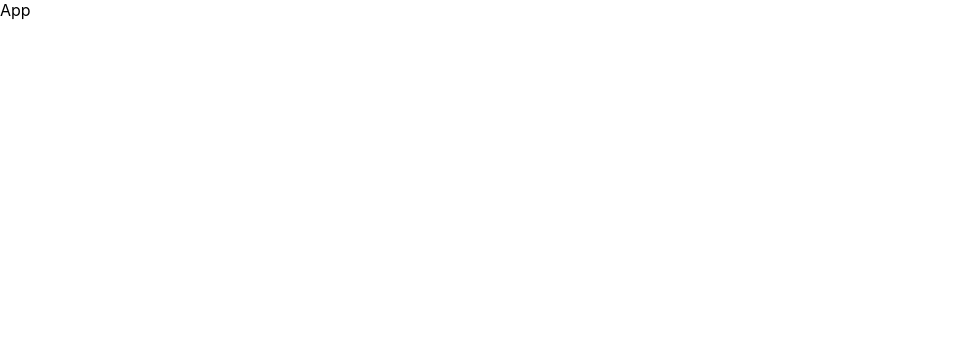
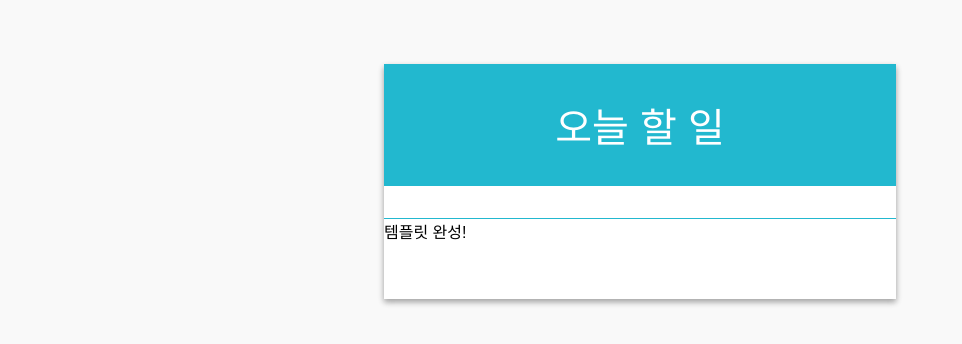
Before and after one commit to jxxtty/react-practice, a React (Create React App) app: page / in a window 1280 px wide. Shown: the top 344 px of the page, without its empty margins (0-962 px from the left). Built offline with nearby package versions, Linux system fonts and the light colour scheme.

Commit message:
TodoListTemplate

```diff
--- a/src/App.js
+++ b/src/App.js
@@ -1,11 +1,12 @@
 import React, { Component } from "react";
+import TodoListTemplate from "./components/TodoListTemplate";
 
 class App extends Component{
   render(){
     return (
-      <div>
-        App
-      </div>
+      <TodoListTemplate>
+        템플릿 완성!
+      </TodoListTemplate>
     );
   }
 }
--- /dev/null
+++ b/src/components/TodoListTemplate.css
@@ -0,0 +1,25 @@
+.todo-list-template {
+    background: white;
+    width: 512px;
+    box-shadow: 0 3px 6px rgba(0,0,0,0.16), 0 3px 6px rgba(0,0,0,0.23); /* 그림자 */
+    margin: 0 auto; /* 페이지 중앙 정렬 */
+    margin-top: 4rem;
+  }
+
+  .title {
+    padding: 2rem;
+    font-size: 2.5rem;
+    text-align: center;
+    font-weight: 100;
+    background: #22b8cf;;
+    color: white;
+  }
+
+  .form-wrapper {
+    padding: 1rem;
+    border-bottom: 1px solid #22b8cf;
+  }
+
+  .todos-wrapper {
+    min-height: 5rem;
+  }
--- /dev/null
+++ b/src/components/TodoListTemplate.js
@@ -0,0 +1,20 @@
+import React from "react";
+import './TodoListTemplate.css';
+
+const TodoListTemplate = ({form, children}) => {
+    return (
+        <main className="todo-list-template">
+            <div className="title">
+                오늘 할 일
+            </div>
+            <section className="form-wrapper">
+                {form}
+            </section>
+            <section className="todos-wrapper">
+                { children }
+            </section>
+        </main>
+    );
+};
+
+export default TodoListTemplate;
--- a/src/index.css
+++ b/src/index.css
@@ -11,3 +11,10 @@
   font-family: source-code-pro, Menlo, Monaco, Consolas, 'Courier New',
     monospace;
 }
+
+body {
+  margin: 0;
+  padding: 0;
+  font-family: sans-serif;
+  background: #f9f9f9;
+}
```
